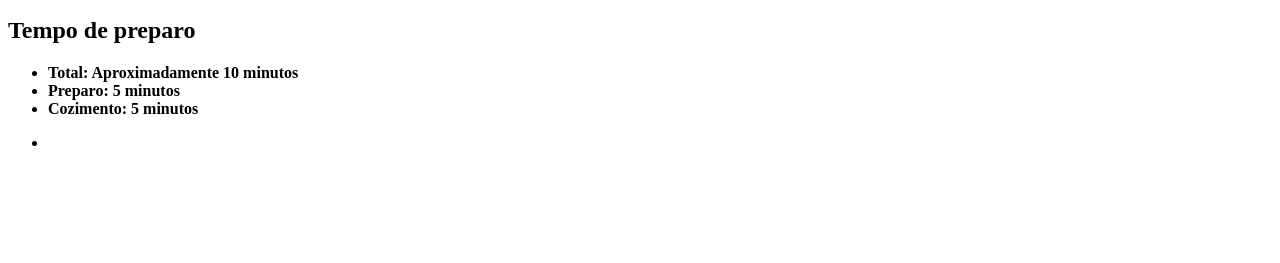
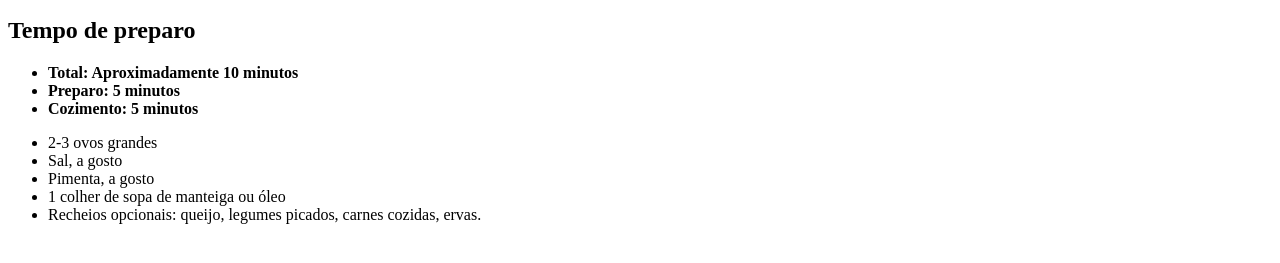
Before and after one commit to YagoTRush/receita-omelete, a plain HTML site: page index.html in a window 1280 px wide. Shown: the part 127-390 px from the top of the page. Drawn offline with Linux system fonts and the light colour scheme.

Commit message:
correção da div.ingredientes

```diff
--- a/index.html
+++ b/index.html
@@ -28,12 +28,16 @@
                 </li>
             </ul>
         </div>
-    </div>
 
-    <div class="imgredientes">
-        <ul>
-            <li></li>
-        </ul>
+        <div class="ingredientes">
+            <ul>
+                <li>2-3 ovos grandes</li>
+                <li>Sal, a gosto</li>
+                <li>Pimenta, a gosto</li>
+                <li>1 colher de sopa de manteiga ou óleo</li>
+                <li>Recheios opcionais: queijo, legumes picados, carnes cozidas, ervas.</li>
+            </ul>
+        </div>
     </div>
 </body>
 </html>
```
